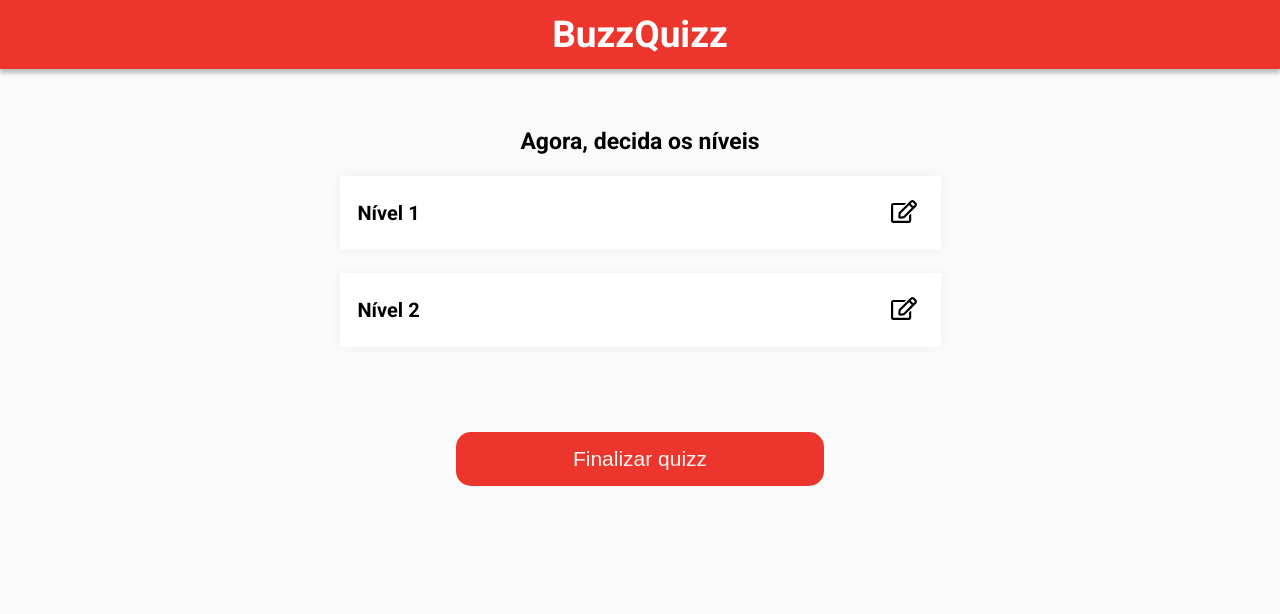
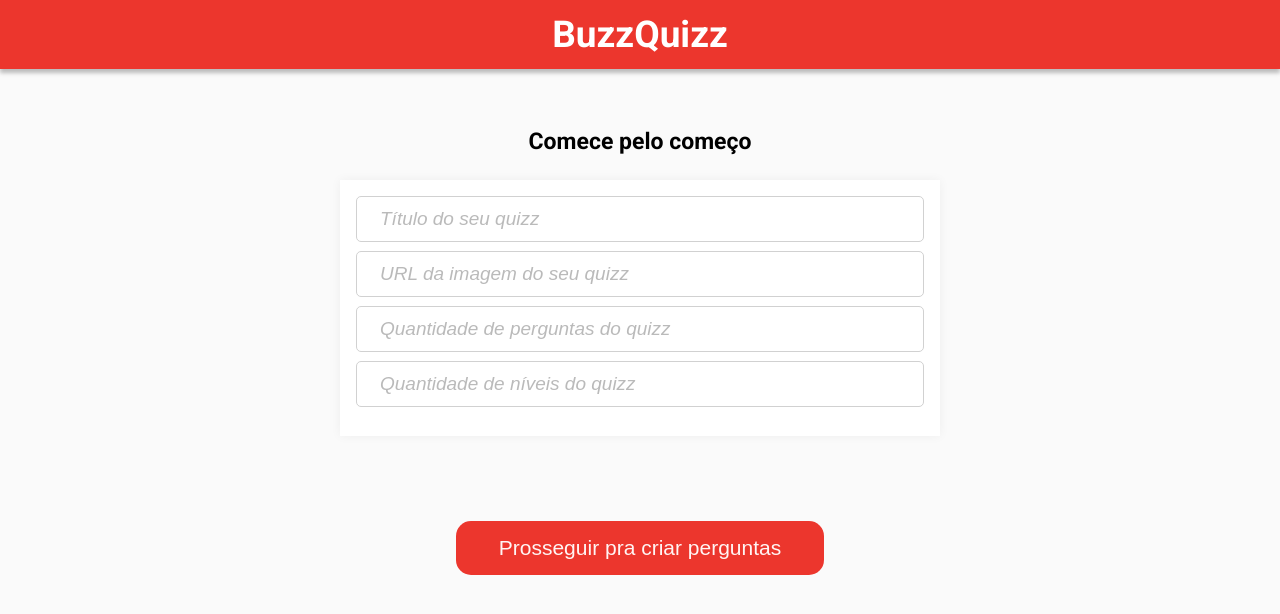
Before and after one commit to gsnorberto/Buzz-Quizz, a plain HTML site: page adicionar.html in a window 1280 px wide. Drawn offline with nearby package versions, Linux system fonts and the light colour scheme.

Commit message:
versão com correção do type do input

```diff
--- a/adicionar.html
+++ b/adicionar.html
@@ -24,13 +24,13 @@
 
     <div class="adicionar-quizz">
         <!-- Comece pelo começo -->
-        <div class="infos-basicas escondido">
+        <div class="infos-basicas">
             <h1>Comece pelo começo</h1>
             <form>
                 <input type="text" class="titulo-quizz" placeholder="Título do seu quizz">
                 <input type="text" class="url-quizz" placeholder="URL da imagem do seu quizz">
-                <input type="text" class="qntd-perguntas" placeholder="Quantidade de perguntas do quizz">
-                <input type="text" class="qntd-niveis" placeholder="Quantidade de níveis do quizz">
+                <input type="number" class="qntd-perguntas" placeholder="Quantidade de perguntas do quizz">
+                <input type="number" class="qntd-niveis" placeholder="Quantidade de níveis do quizz">
             </form>
             <button onclick='validarInformacoes()'>Prosseguir pra criar perguntas</button>
         </div>
@@ -45,7 +45,7 @@
         </div>
 
         <!-- Crie os  níveis -->
-        <div class="criar-niveis  ">
+        <div class="criar-niveis escondido">
             <h1>Agora, decida os níveis</h1>
 
             <div class="espaco-niveis">
```
